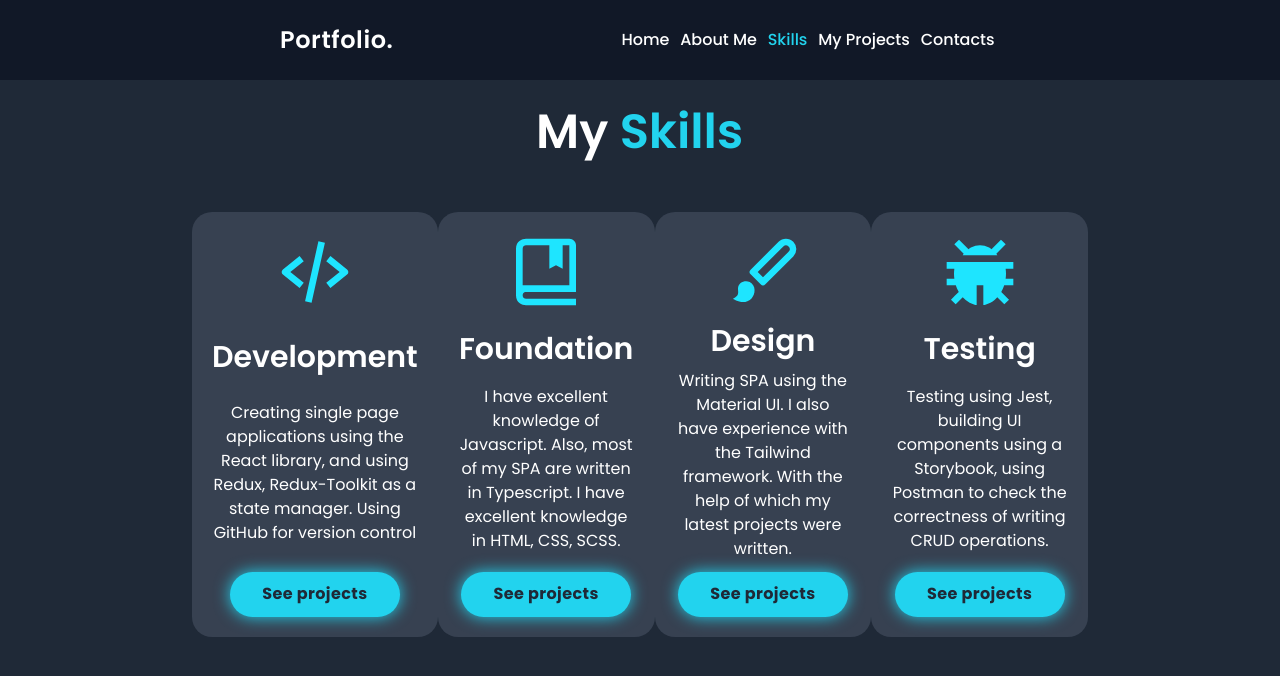
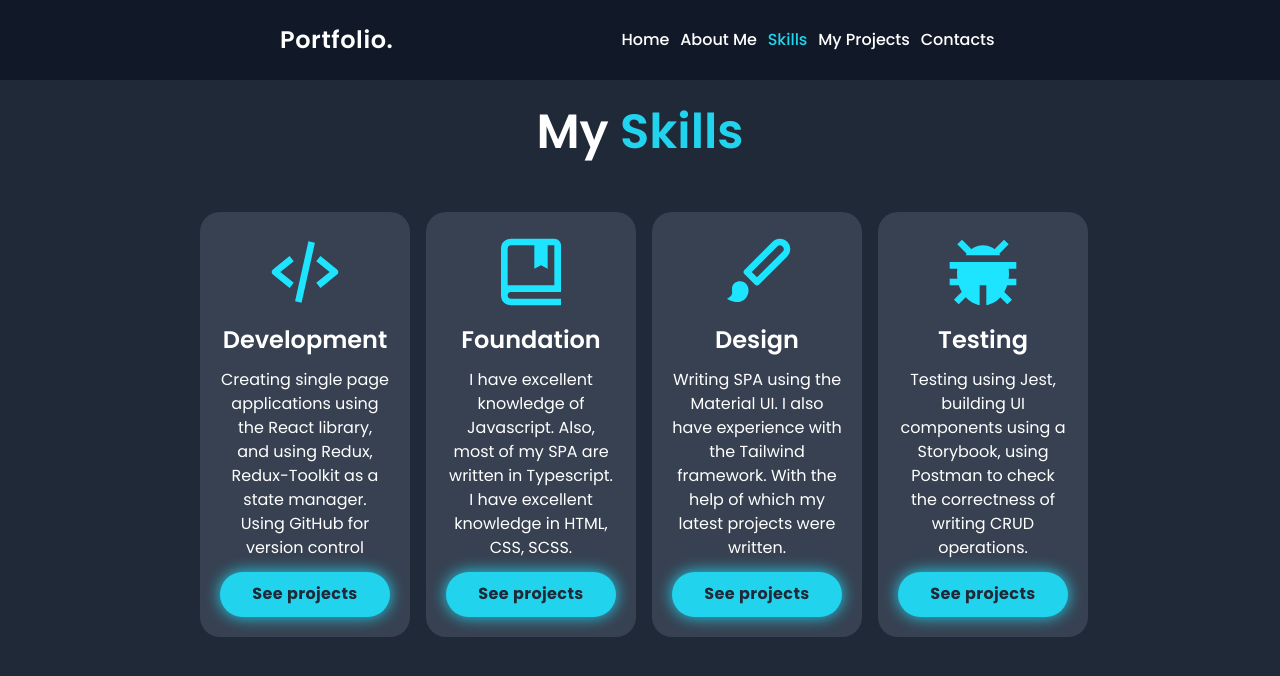
Before and after one commit to KirillMatviychuck/portfolio-v2, a React (Create React App) app: page /skills in a window 1280 px wide. Shown: the top 676 px of the page. Built offline with nearby package versions, Linux system fonts and the light colour scheme.

Commit message:
fixed mediaQ in Skill component

```diff
--- a/public/index.html
+++ b/public/index.html
@@ -4,7 +4,7 @@
 <head>
   <meta charset="utf-8" />
   <link rel="icon" href="%PUBLIC_URL%/portfolio-main.png" />
-  <meta name="viewport" content="width=device-width, initial-scale=1" />
+  <meta name="viewport" content="width=device-width, initial-scale=1.0" />
   <meta name="theme-color" content="#000000" />
   <meta name="description" content="Front-end developer portfolio" />
   <link rel="apple-touch-icon" href="%PUBLIC_URL%/logo192.png" />
@@ -17,7 +17,7 @@
 </head>
 
 <body>
-  <noscript>You need to enable JavaScript to run this app.</noscript>
+  <noscript></noscript>
   <div id="root"></div>
 
 </body>
--- a/src/common/components/Skill/Skill.tsx
+++ b/src/common/components/Skill/Skill.tsx
@@ -3,9 +3,9 @@ import { NavLink } from "react-router-dom"
 
 export const Skill: FC<Props> = ({ svgPath, title, description }) => {
     return (
-        <div className="h-[425px] w-[325px] flex flex-col justify-between items-center bg-gray-700 p-[20px] rounded-[20px] 2sm:mt-4 2sm:w-full">
+        <div className="h-[425px] w-[280px] mx-2 flex flex-col justify-between items-center bg-gray-700 p-[20px] rounded-[20px] 2sm:mt-4 smm:w-full tablet:w-[280px]">
             <svg xmlns="http://www.w3.org/2000/svg" width="80" height="80" style={{ fill: "rgb(30, 229, 255)" }} viewBox="0 0 24 24" ><path d={svgPath}></path></svg>
-            <h1 className="text-3xl font-semibold">{title}</h1>
+            <h1 className="text-3xl font-semibold tablet:text-2xl">{title}</h1>
             <p className="flex flex-col text-center">{description}</p>
             <div className="relative">
                 <NavLink to="/projects" className="flex justify-center items-center w-[170px] h-[45px] py-4 px-4 bg-cyan-400 rounded-full text-gray-800 font-bold tracking-wide hover:text-white relative z-10">See projects</NavLink>
--- a/src/pages/Skills/Skills.tsx
+++ b/src/pages/Skills/Skills.tsx
@@ -1,6 +1,6 @@
 import { Skill } from "../../common/components/Skill/Skill"
 
-const Flip = require('react-reveal/Flip')
+const Fade = require('react-reveal/Fade')
 
 
 const skillsStore = [
@@ -14,14 +14,14 @@ export const Skills = () => {
     return (
         <div className="h-[91.4vh] w-[70%] bg-gray-800 flex flex-col items-center self-center text-white 2sm:h-max">
             <div className="h-[80%] w-full flex flex-col items-center justify-around">
-                <Flip top>
+                <Fade top>
                     <h1 className="text-5xl font-semibold 2sm:my-6">My <span className="text-cyan-400">Skills</span></h1>
-                </Flip>
-                <Flip left>
-                    <div className="w-full flex justify-between 2sm:flex-col">
+                </Fade>
+                <Fade left>
+                    <div className="w-full flex justify-between items-center 2sm:flex-col">
                         {skillsStore.map((skill, index) => <Skill key={index} description={skill.description} title={skill.title} svgPath={skill.svgPath} />)}
                     </div>
-                </Flip>
+                </Fade>
 
             </div>
         </div>
--- a/tailwind.config.js
+++ b/tailwind.config.js
@@ -19,7 +19,10 @@ module.exports = {
       },
       screens: {
         '2sm': { 'max': '1275px' },
-        'smm': {'min': '375px'}
+        'smm': {'min': '375px'},
+        'tablet': {'min': '640px'},
+        'laptop': {'min': '1024px'},
+
       }
     },
   },
```
